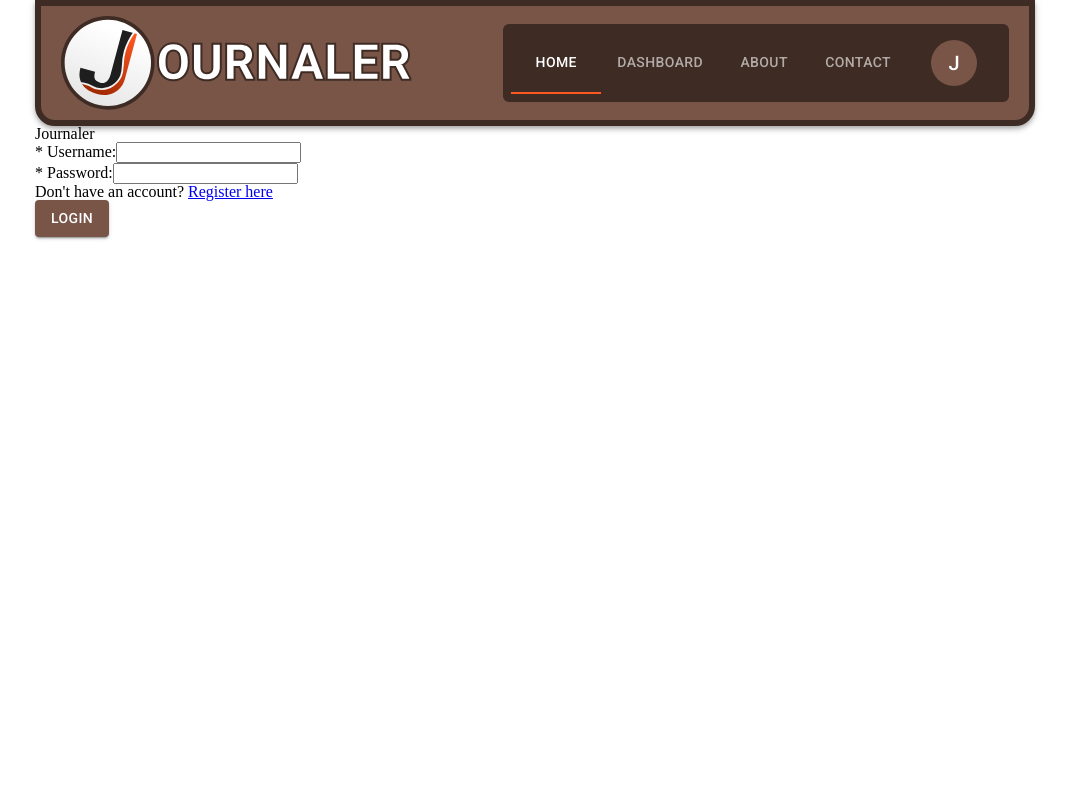
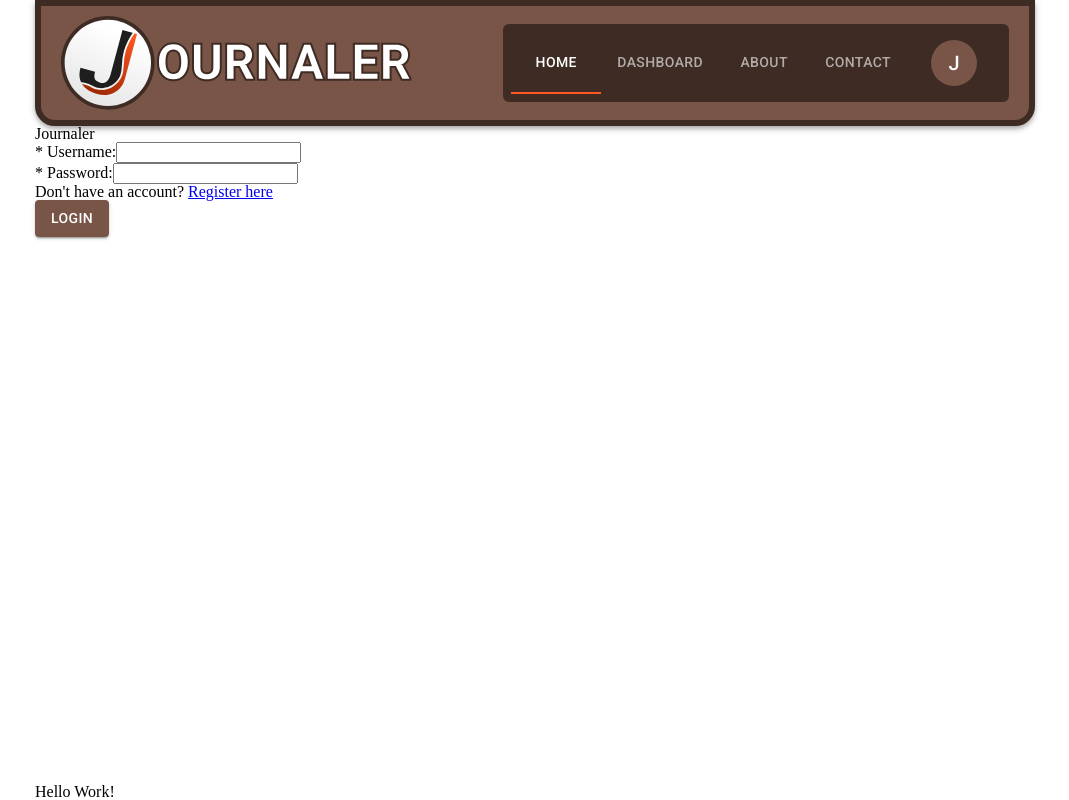
Before and after one commit to waylonturbes/journaler-frontend, a React (Create React App) app: page / in a window 1280 px wide. Shown: the whole page, without its empty margins (105-1174 px from the left). Built offline with nearby package versions, Linux system fonts and the light colour scheme.

Commit message:
feat: connect footer to src index

```diff
--- a/src/index.tsx
+++ b/src/index.tsx
@@ -5,6 +5,7 @@ import { BrowserRouter } from "react-router-dom";
 import { ThemeProvider, styled } from "@mui/material/styles";
 import { theme } from "./styles/theme/themeOverride";
 import NavBar from "./components/base/NavBar";
+import Footer from "./components/base/Footer";
 
 // Style Sheets
 import "@fontsource/roboto/300.css";
@@ -40,6 +41,7 @@ ReactDOM.render(
         >
           <NavBar />
           <App />
+          <Footer />
         </AppContainer>
       </ThemeProvider>
     </BrowserRouter>
```
